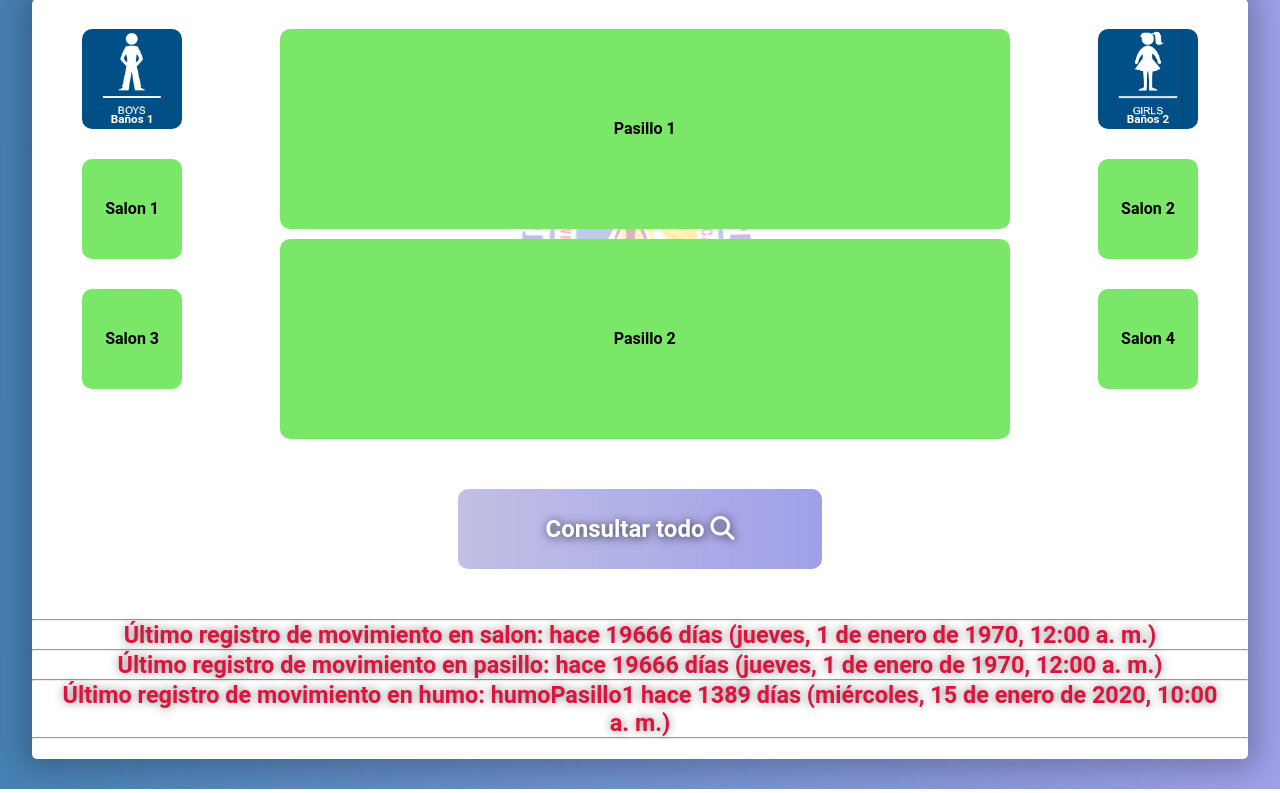
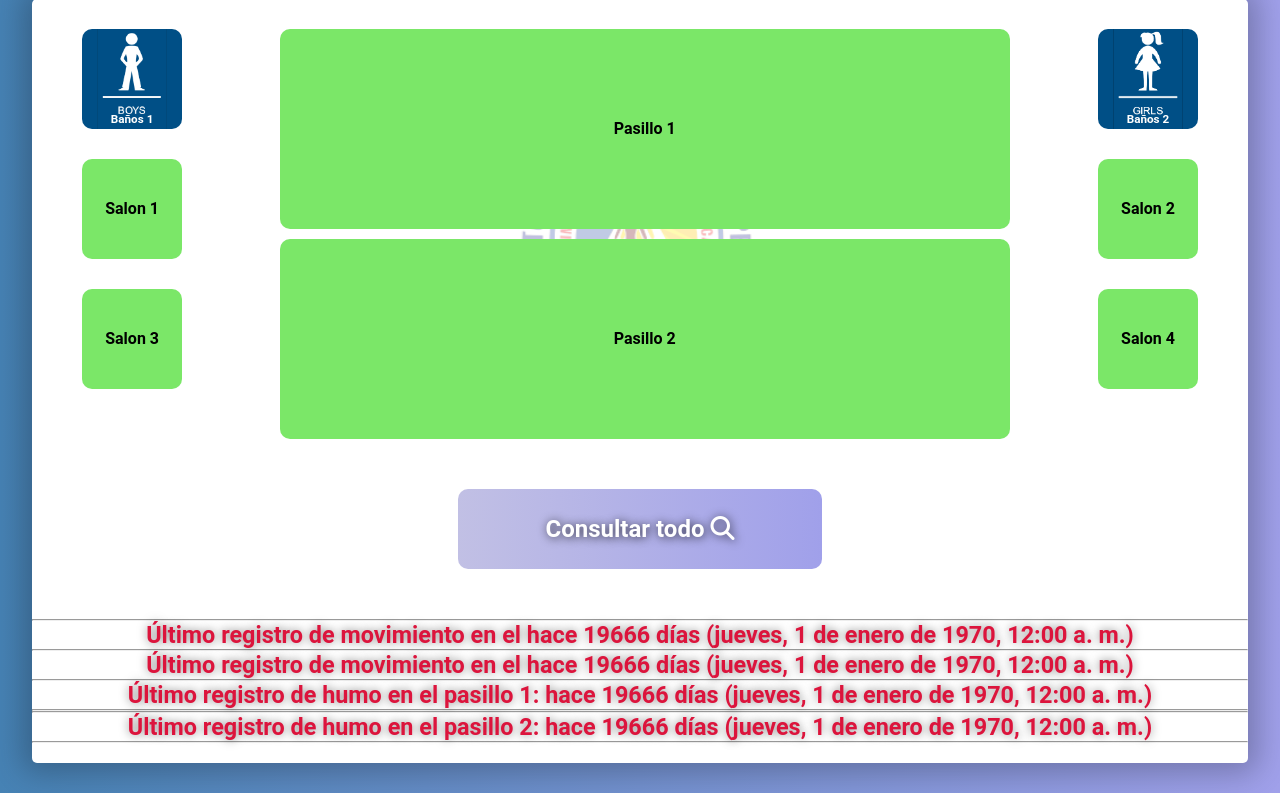
Before and after one commit to Alfredogc21/deteccion-humo-movimiento, a PHP site: page / in a window 1280 px wide. Shown: the part 108-901 px from the top of the page. Run offline with PHP 8.4, Linux system fonts and the light colour scheme; tables that the repository leaves empty or names only in its code hold one stand-in row (values such as "Sample post"); some libraries are stand-ins or nearby versions.

Commit message:
Correccion de los archivos relacionados con el index

```diff
--- a/index.html
+++ b/index.html
@@ -26,8 +26,8 @@
         <a href="tabla35.php" class="contenedor__card contenedor__salon3 ">Salon 3</a>
         <a href="tabla#.php" class="contenedor__card contenedor__salon4 ">Salon 4</a>
 
-        <a href="pasillo1.html" class="contenedor__card contenedor__pasillo1 ">Pasillo 1</a>
-        <a href="pasillo2.html" class="contenedor__card contenedor__pasillo2 ">Pasillo 2</a>
+        <a href="pasillo1.html" class="contenedor__card contenedor__pasillo1 contenedor__pasillo1humo ">Pasillo 1</a>
+        <a href="pasillo2.html" class="contenedor__card contenedor__pasillo2 contenedor__pasillo2humo ">Pasillo 2</a>
 
         <div class="contenedor__consultodo">
             <a href="tablag.html" class="contenedor__consultar">Consultar todo <i class="fa-solid fa-magnifying-glass"></i></a>
@@ -39,7 +39,10 @@
             <hr>
             <h3 id="pasillomovimiento"></h3>
             <hr>
-            <h3 id="pasillohumo"></h3>
+            <h3 id="pasillohumo1"></h3>
+            <hr>
+            <hr>
+            <h3 id="pasillohumo2"></h3>
             <hr>
         </div>
     </section>
@@ -49,6 +52,8 @@
 
     <!-- Links iconos font-awesome -->
     <script src="https://kit.fontawesome.com/3f592185f1.js" crossorigin="anonymous"></script>
+    <!-- <script async src="https://pagead2.googlesyndication.com/pagead/js/adsbygoogle.js?client=ca-pub-6489516088065449"
+     crossorigin="anonymous"></script> -->
 </body>
 
 </html>
--- a/js/ajax.js
+++ b/js/ajax.js
@@ -1,10 +1,9 @@
 $(document).ready(function () {
     function cargarEstados() {
         $.ajax({
-            url: 'php/get_movimiHumo.php',
+            url: 'php/get_MovimiHumo.php',
             type: 'GET',
             headers: new Headers({ 'Content-type': 'application/json' }),
-            mode: 'no-cors',
             dataType: 'json',
             success: function (data) {
                 if (data) {
@@ -16,8 +15,8 @@ $(document).ready(function () {
                         salon4: data.salon4.estado,
                         pasillo1: data.pasillo1.estado,
                         pasillo2: data.pasillo2.estado,
-                        humoPasillo1: data.humoPasillo1.estado,
-                        humoPasillo2: data.humoPasillo2.estado
+                        humoPasillo1: data.pasillo1humo.estado,
+                        humoPasillo2: data.pasillo2humo.estado
                     };
 
                     // Recorre los datos y actualiza las clases de acuerdo al estado
@@ -25,24 +24,31 @@ $(document).ready(function () {
                         var elemento = $('.contenedor__' + key);
                         var estado = parseInt(value.estado); // Convertir a entero
 
-                        if (key.startsWith('pasillo')) {
-                            var humoKey = 'humo' + key;
-                            var humoEstado = data[humoKey] ? parseInt(data[humoKey].estado) : 0; // Convertir a entero o establecer en 0
-
-                            if (estado === 1 || humoEstado === 1) {
+                        if (key.startsWith('pasillo1humo') || key.startsWith('pasillo1')) {
+                            if (estado > 1000 || parseInt(data.pasillo1.estado) === 1) {
                                 elemento.removeClass('success').addClass('danger');
-                                console.log('Hay humo en el pasillo ' + key);
+                                console.log('Hay humo o movimiento en el ' + key);
                             } else {
                                 elemento.removeClass('danger').addClass('success');
-                                console.log('No hay humo en el pasillo ' + key);
+                                console.log('No hay humo ni movimiento en el ' + key);
                             }
+
+                        } else if (key.startsWith('pasillo2humo') || key.startsWith('pasillo2')) {
+                            if (estado > 1000 || parseInt(data.pasillo2.estado) === 1) {
+                                elemento.removeClass('success').addClass('danger');
+                                console.log('Hay humo o movimiento en el ' + key);
+                            } else {
+                                elemento.removeClass('danger').addClass('success');
+                                console.log('No hay humo ni movimiento en el ' + key);
+                            }
+
                         } else {
                             if (estado === 1) {
                                 elemento.removeClass('success').addClass('danger');
-                                console.log('Hay movimiento en el salón ' + key);
+                                console.log('Hay movimiento en el ' + key);
                             } else {
                                 elemento.removeClass('danger').addClass('success');
-                                console.log('No hay movimiento en el salón ' + key);
+                                console.log('No hay movimiento en el ' + key);
                             }
                         }
                     });
@@ -65,11 +71,13 @@ $(document).ready(function () {
     function actualizarInfoSalonPasillos(data) {
         var infoSalonMovimiento = obtenerInfoSalon(data, 'salon');
         var infoPasilloMovimiento = obtenerInfoSalon(data, 'pasillo');
-        var infoPasilloHumo = obtenerInfoSalon(data, 'humo');
+        var infoPasilloHumo = obtenerInfoSalon(data, 'pasillo1humo');
+        var infoPasilloHumo2 = obtenerInfoSalon(data, 'pasillo2humo');
 
         $('#salonmovimiento').text(infoSalonMovimiento);
         $('#pasillomovimiento').text(infoPasilloMovimiento);
-        $('#pasillohumo').text(infoPasilloHumo);
+        $('#pasillohumo1').text(infoPasilloHumo);
+        $('#pasillohumo2').text(infoPasilloHumo2);
     }
 
     function obtenerInfoSalon(data, tipo) {
@@ -115,11 +123,27 @@ $(document).ready(function () {
             hour12: true
         });
 
-        return 'Último registro de movimiento en ' + tipo + ': ' + ultimoSalon + ' hace ' + diferencia + ' ' + unidad + ' (' + fechaFormateada + ')';
+        //Renombrar los salones y pasillos
+        if (tipo === 'pasillo1humo') {
+            tipo = 'de humo en el pasillo 1:';
+            ultimoSalon = '';
+        } else if (tipo === 'pasillo2humo') {
+            tipo = 'de humo en el pasillo 2: ';
+            ultimoSalon = '';
+        } else if (tipo === 'salon') {
+            tipo = 'de movimiento en el ';
+        } else if (tipo === 'pasillo') {
+            tipo = 'de movimiento en el ';
+            ultimoSalon = ultimoSalon.slice(0, -4); // Elimina el número del pasillo
+            ultimoSalon = ultimoSalon.slice(0, 7) + " " + ultimoSalon.slice(7) // Agrega un espacio entre pasillo y el número
+        }
+
+        return 'Último registro ' + tipo + ultimoSalon + ' hace ' + diferencia + ' ' + unidad + ' (' + fechaFormateada + ')';
+
     }
 
     function actualizarEstados(estados, data) {
-        // Aquí puedes actualizar la página con los estados según tus necesidades
+        // Mostar los estados en la consola
         console.log('Estado de Salon 1:', estados.salon1);
         console.log('Estado de Salon 2:', estados.salon2);
         console.log('Estado de Salon 3:', estados.salon3);
@@ -129,7 +153,7 @@ $(document).ready(function () {
         console.log('Estado de Humo Pasillo 1:', estados.humoPasillo1);
         console.log('Estado de Humo Pasillo 2:', estados.humoPasillo2);
         console.log(data);
-        // Puedes actualizar la página o realizar otras acciones con los estados aquí
+
     }
 
     // Llamar a la función para cargar los estados inicialmente
--- a/php/get_MovimiHumo.php
+++ b/php/get_MovimiHumo.php
@@ -3,34 +3,34 @@
 require_once '../conexion/conexion.php';
 
 // Función para obtener el último registro de movimiento de un salón específico
-function obtenerUltimoMovimiento($salonId) {
+function obtenerUltimoMovimiento($sensorMovimiento) {
     global $conexion;
-    $statement = $conexion->prepare("SELECT * FROM registromovi WHERE salones_id = :salonId ORDER BY id DESC LIMIT 1");
-    $statement->bindParam(':salonId', $salonId, PDO::PARAM_INT);
+    $statement = $conexion->prepare("SELECT * FROM registromovi WHERE sensormovi_id = :sensorMovi ORDER BY id DESC LIMIT 1");
+    $statement->bindParam(':sensorMovi', $sensorMovimiento, PDO::PARAM_INT);
     $statement->execute();
     $resultado = $statement->fetch(PDO::FETCH_ASSOC);
     return $resultado;
 }
 
 // Función para obtener el último registro de estado de humo de un pasillo específico
-function obtenerUltimoEstadoHumo($pasillo_id) {
+function obtenerUltimoEstadoHumo($sensorHumo) {
     global $conexion;
-    $statement = $conexion->prepare("SELECT * FROM registrohumo WHERE pasillos_id = :pasillo_id ORDER BY id DESC LIMIT 1");
-    $statement->bindParam(':pasillo_id', $pasillo_id, PDO::PARAM_INT);
+    $statement = $conexion->prepare("SELECT * FROM registrohumo WHERE sensorhumo_id = :sensorHumoId ORDER BY id DESC LIMIT 1");
+    $statement->bindParam(':sensorHumoId', $sensorHumo, PDO::PARAM_INT);
     $statement->execute();
     $resultado = $statement->fetch(PDO::FETCH_ASSOC);
     return $resultado;
 }
 
 // Crear un arreglo para almacenar los datos
-$salon1Data = obtenerUltimoMovimiento(32);
-$salon2Data = obtenerUltimoMovimiento(34);
-$salon3Data = obtenerUltimoMovimiento(35);
-$salon4Data = obtenerUltimoMovimiento(25);
-$pasillo1Data = obtenerUltimoMovimiento(26);
-$pasillo2Data = obtenerUltimoMovimiento(27);
-$humoPasillo1 = obtenerUltimoEstadoHumo(1);
-$humoPasillo2 = obtenerUltimoEstadoHumo(2);
+$salon1Data = obtenerUltimoMovimiento(32); //Salon1: movimiento 32
+$salon2Data = obtenerUltimoMovimiento(35); //Salon2: movimiento 35
+$salon3Data = obtenerUltimoMovimiento(26); //Salon3: movimiento 26
+$salon4Data = obtenerUltimoMovimiento(27); //Salon4: movimiento 27
+$pasillo1Data = obtenerUltimoMovimiento(33); //Pasillo1: movimiento 33
+$pasillo2Data = obtenerUltimoMovimiento(25); //Pasillo2: movimiento 25
+$humoPasillo1 = obtenerUltimoEstadoHumo(34); //Pasillo1: 34 el de humo
+$humoPasillo2 = obtenerUltimoEstadoHumo(15); //Pasillo2: 15 el de humo
 
 // Combinar los datos en un arreglo
 $data = array(
@@ -40,8 +40,10 @@ $data = array(
     'salon4' => $salon4Data,
     'pasillo1' => $pasillo1Data,
     'pasillo2' => $pasillo2Data,
-    'humoPasillo1' => $humoPasillo1,
-    'humoPasillo2' => $humoPasillo2,
+    'pasillo1humo' => $humoPasillo1,
+    'pasillo2humo' => $humoPasillo2,
+    'humo1' => $humoPasillo1,
+    'humo2'=> $humoPasillo2,
 );
 
 // Devolver los datos en formato JSON
```
